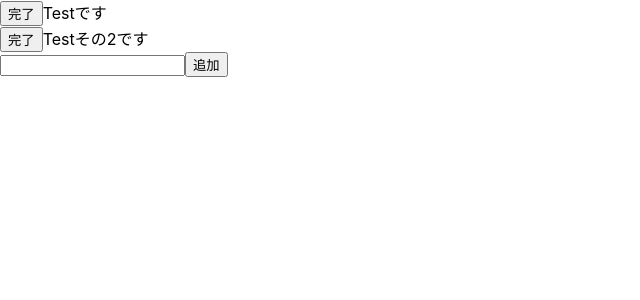
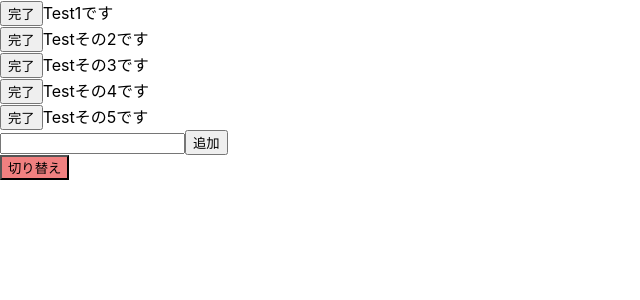
Before and after one commit to ocean6954/Udemy_React-v18-_guide, a React (Create React App) app: page / in a window 1280 px wide. Shown: the top 300 px of the page, without its empty margins (0-640 px from the left). Built offline with nearby package versions, Linux system fonts and the light colour scheme.

Commit message:
[update]Todoクリックでinput変更、あとは編集機能の追加

```diff
--- a/src/components/lesson123/Context.js
+++ b/src/components/lesson123/Context.js
@@ -14,18 +14,28 @@ const reducer = (state, { type, payload }) => {
           isEditing: false,
         },
       ];
-    case "edit":
-      return {
-        ...state,
-        id: payload.id,
-        content: payload.content,
-        isEditing: false,
-      };
+
+    case "handleToggle":
+      const editingArray = [...state];
+      const editingID = editingArray.findIndex(
+        (element) => element.id === payload.id
+      );
+
+      if (editingID !== -1) {
+        editingArray.splice(editingID, 1, {
+          id: payload.id,
+          content: payload.content,
+          isEditing: payload.isEditing,
+        }); // 要素を置き換える
+      }
+
+      return editingArray;
+
     case "complete":
       const newArray = state.filter((sta) => sta.id !== payload.id);
       console.log(`id:${payload.id}のリストを削除しました`);
+      return newArray;
 
-      return newArray;
     default:
       throw new Error("不明なアクションです");
   }
@@ -35,7 +45,7 @@ const TodoProvider = ({ children }) => {
   const initState = [
     {
       id: Math.floor(Math.random() * 1e5),
-      content: "Testです",
+      content: "Test1です",
       isEditing: false,
     },
     {
@@ -43,10 +53,24 @@ const TodoProvider = ({ children }) => {
       content: "Testその2です",
       isEditing: false,
     },
+    {
+      id: Math.floor(Math.random() * 1e5),
+      content: "Testその3です",
+      isEditing: false,
+    },
+    {
+      id: Math.floor(Math.random() * 1e5),
+      content: "Testその4です",
+      isEditing: false,
+    },
+    {
+      id: Math.floor(Math.random() * 1e5),
+      content: "Testその5です",
+      isEditing: false,
+    },
   ];
+
   const [state, dispatch] = useReducer(reducer, initState);
-
-  // console.log(state);
   return (
     <TodoContext.Provider value={state}>
       <TodoDispatchContext.Provider value={dispatch}>
--- a/src/components/lesson123/Item.js
+++ b/src/components/lesson123/Item.js
@@ -4,6 +4,23 @@ const Item = ({ state }) => {
   const dispatch = useTodoDispatch();
   const deleteItem = (itemId) => {
     dispatch({ type: "complete", payload: { id: itemId } });
+  };
+  const handleDoubleClick = (id, content, bool) => {
+    console.log("double Clicked");
+    // console.log(bool);
+    // console.log(!bool);
+
+    dispatch({
+      type: "handleToggle",
+      payload: {
+        id: id,
+        content: content,
+        isEditing: !bool,
+      },
+    });
+  };
+  const handleChange = () => {
+    dispatch({ type: "change", payload: {} });
   };
   return (
     <div>
@@ -15,7 +32,27 @@ const Item = ({ state }) => {
       >
         完了
       </button>
-      {state.content}
+      {state.isEditing ? (
+        <label htmlFor={state.id}>
+          <input
+            // value={state.content}
+            id={state.id}
+            type="text"
+            onChange={handleChange}
+            onDoubleClick={() =>
+              handleDoubleClick(state.id, state.content, state.isEditing)
+            }
+          ></input>
+        </label>
+      ) : (
+        <span
+          onDoubleClick={() =>
+            handleDoubleClick(state.id, state.content, state.isEditing)
+          }
+        >
+          {state.content}
+        </span>
+      )}
     </div>
   );
 };
--- a/src/components/lesson123/Lesson123.js
+++ b/src/components/lesson123/Lesson123.js
@@ -1,14 +1,34 @@
+import { useState } from "react";
 import TodoProvider from "./Context";
 import Input from "./Input";
 import TodoList from "./TodoList";
 
 const Lesson123 = () => {
+  const [bool, setBool] = useState(false);
+  const toggle = () => {
+    // console.log(prev);
+    // console.log(setBool((prev) => !prev));
+
+    setBool((prev) => !prev);
+    console.log(bool);
+    console.log(!bool);
+  };
   return (
     <>
       <TodoProvider>
         <TodoList />
         <Input />
       </TodoProvider>
+
+      <button
+        onClick={toggle}
+        style={{
+          backgroundColor: bool ? "lightblue" : "lightcoral",
+          display: "block",
+        }}
+      >
+        切り替え
+      </button>
     </>
   );
 };
--- a/src/components/lesson123/TodoList.js
+++ b/src/components/lesson123/TodoList.js
@@ -3,6 +3,8 @@ import Item from "./Item";
 
 const TodoList = () => {
   const states = useTodo();
+
+  console.log(states);
 
   return (
     <>
```
